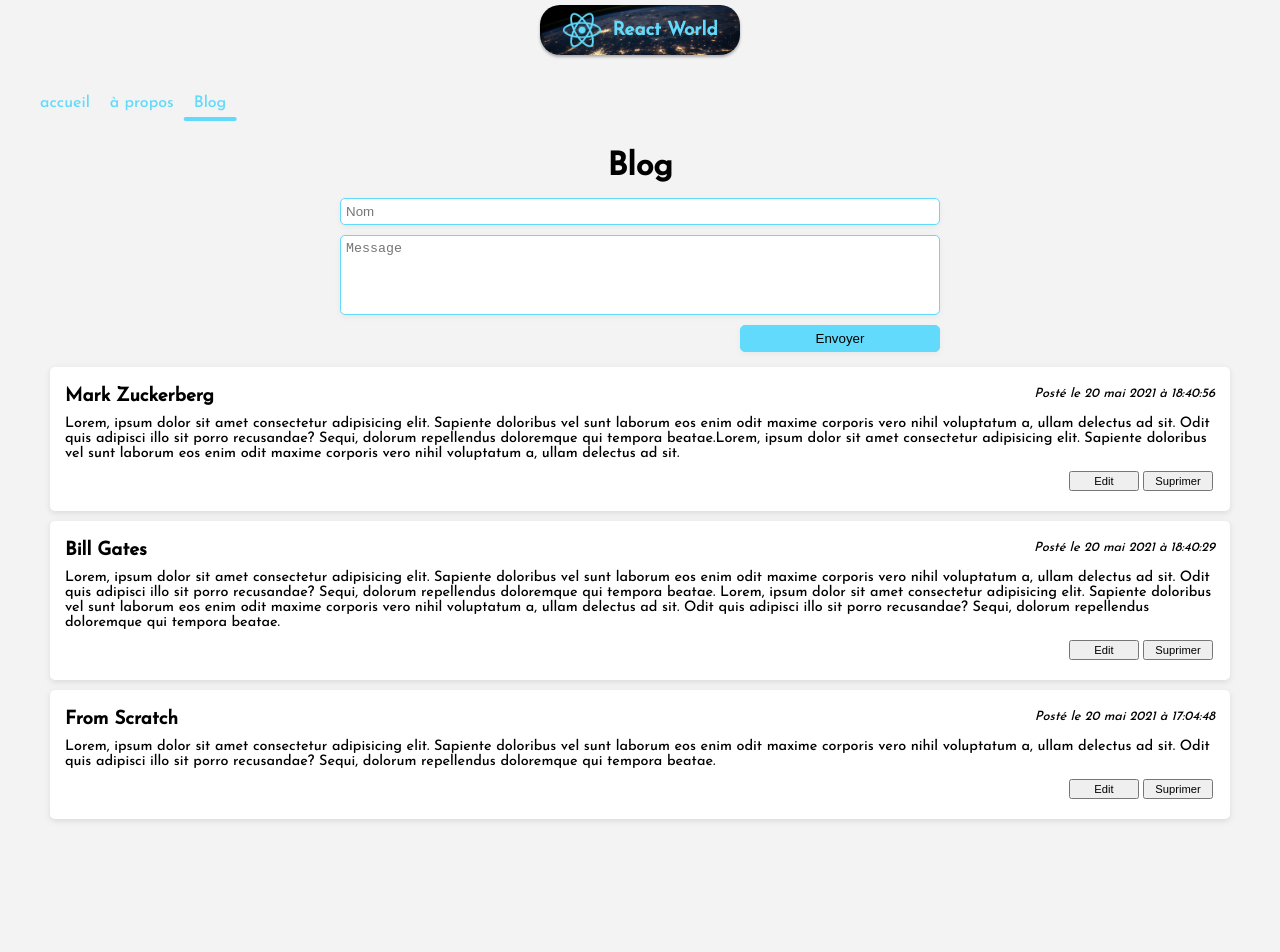
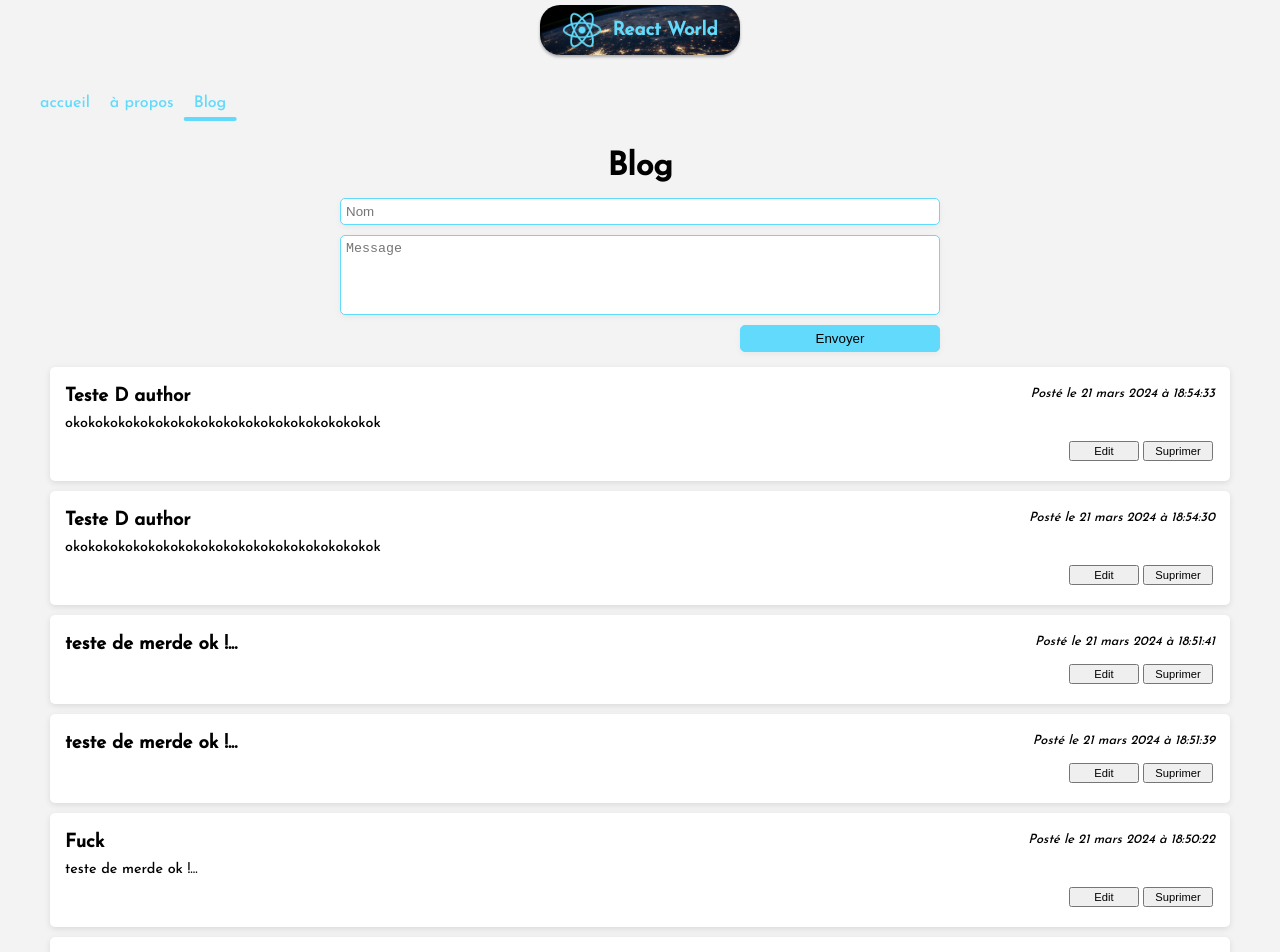
Before and after one commit to havrezChristopher/introreact, a React (Create React App) app: page /blog in a window 1280 px wide. Shown: the top 952 px of the page. Before the commit the page ends 829 px from the top, so only its background shows below. Built offline with nearby package versions, Linux system fonts and the light colour scheme; data requests are answered from the project's data file.

Commit message:
Survive $

```diff
--- a/package.json
+++ b/package.json
@@ -20,7 +20,7 @@
     "build": "react-scripts build",
     "test": "react-scripts test",
     "eject": "react-scripts eject",
-    "server": "json-server --watch src/assets/db.json --port 3004"
+    "server": "json-server --watch src/assets/db.json --port 3001"
   },
   "eslintConfig": {
     "extends": [
--- a/src/assets/db.json
+++ b/src/assets/db.json
@@ -4,19 +4,53 @@
       "author": "From Scratch",
       "content": "      Lorem, ipsum dolor sit amet consectetur adipisicing elit. Sapiente doloribus vel sunt laborum eos enim odit maxime corporis vero nihil voluptatum a, ullam delectus ad sit. Odit quis adipisci illo sit porro recusandae? Sequi, dolorum repellendus doloremque qui tempora beatae.",
       "date": 1621530288602,
-      "id": 1
+      "id": "1"
     },
     {
       "author": "Bill Gates",
       "content": "Lorem, ipsum dolor sit amet consectetur adipisicing elit. Sapiente doloribus vel sunt laborum eos enim odit maxime corporis vero nihil voluptatum a, ullam delectus ad sit. Odit quis adipisci illo sit porro recusandae? Sequi, dolorum repellendus doloremque qui tempora beatae.\n\nLorem, ipsum dolor sit amet consectetur adipisicing elit. Sapiente doloribus vel sunt laborum eos enim odit maxime corporis vero nihil voluptatum a, ullam delectus ad sit. Odit quis adipisci illo sit porro recusandae? Sequi, dolorum repellendus doloremque qui tempora beatae.",
       "date": 1621536029778,
-      "id": 2
+      "id": "2"
     },
     {
       "author": "Mark Zuckerberg",
       "content": "Lorem, ipsum dolor sit amet consectetur adipisicing elit. Sapiente doloribus vel sunt laborum eos enim odit maxime corporis vero nihil voluptatum a, ullam delectus ad sit. Odit quis adipisci illo sit porro recusandae? Sequi, dolorum repellendus doloremque qui tempora beatae.Lorem, ipsum dolor sit amet consectetur adipisicing elit. Sapiente doloribus vel sunt laborum eos enim odit maxime corporis vero nihil voluptatum a, ullam delectus ad sit. ",
       "date": 1621536056135,
-      "id": 3
+      "id": "3"
+    },
+    {
+      "id": "5f53",
+      "author": "Fuck",
+      "content": "Test de je ne sais pas quoi ....",
+      "date": 1711046987710
+    },
+    {
+      "id": "b60b",
+      "author": "Fuck",
+      "content": "teste de merde ok !...",
+      "date": 1711047022954
+    },
+    {
+      "id": "79ef",
+      "author": "teste de merde ok !...",
+      "date": 1711047099030
+    },
+    {
+      "id": "2bf5",
+      "author": "teste de merde ok !...",
+      "date": 1711047101435
+    },
+    {
+      "id": "af33",
+      "author": "Teste D author",
+      "content": "okokokokokokokokokokokokokokokokokokokokok",
+      "date": 1711047270240
+    },
+    {
+      "id": "40df",
+      "author": "Teste D author",
+      "content": "okokokokokokokokokokokokokokokokokokokokok",
+      "date": 1711047273042
     }
   ]
 }
--- a/src/pages/Blog.js
+++ b/src/pages/Blog.js
@@ -12,20 +12,25 @@ const Blog = () => {
 
   const getData = () => {
     axios
-      .get("http://localhost:3004/articles")
+      .get("http://localhost:3001/articles")
       .then((res) => setBlogData(res.data));
   };
 
   useEffect(() => getData(), []);
   // empécher le formulaire par default de recherger la pages inutilement !
   const handleSubmit = (e) => {
-    e.prenventDefault();
+    e.preventDefault();
 
     if (content.length < 20) {
       setError(true);
     } else {
       //! 50min piles
-      axios.post("");
+      axios.post("http://localhost:3001/articles", {
+        author: "Teste D author",
+        content,
+        date: Date.now(),
+      });
+
       setError(false);
     }
   };
@@ -45,7 +50,7 @@ const Blog = () => {
           onChangeCapture={(e) => setcontent(e.target.value)}
         ></textarea>
         {/* champs conditionnel  */}
-        {error && <span>Veuillez entrer un minimum de 20 caractère</span>}
+        {error && <p>Veuillez entrer un minimum de 20 caractère </p>}
         <input type="submit" value="Envoyer" />
       </form>
       <ul>
```
